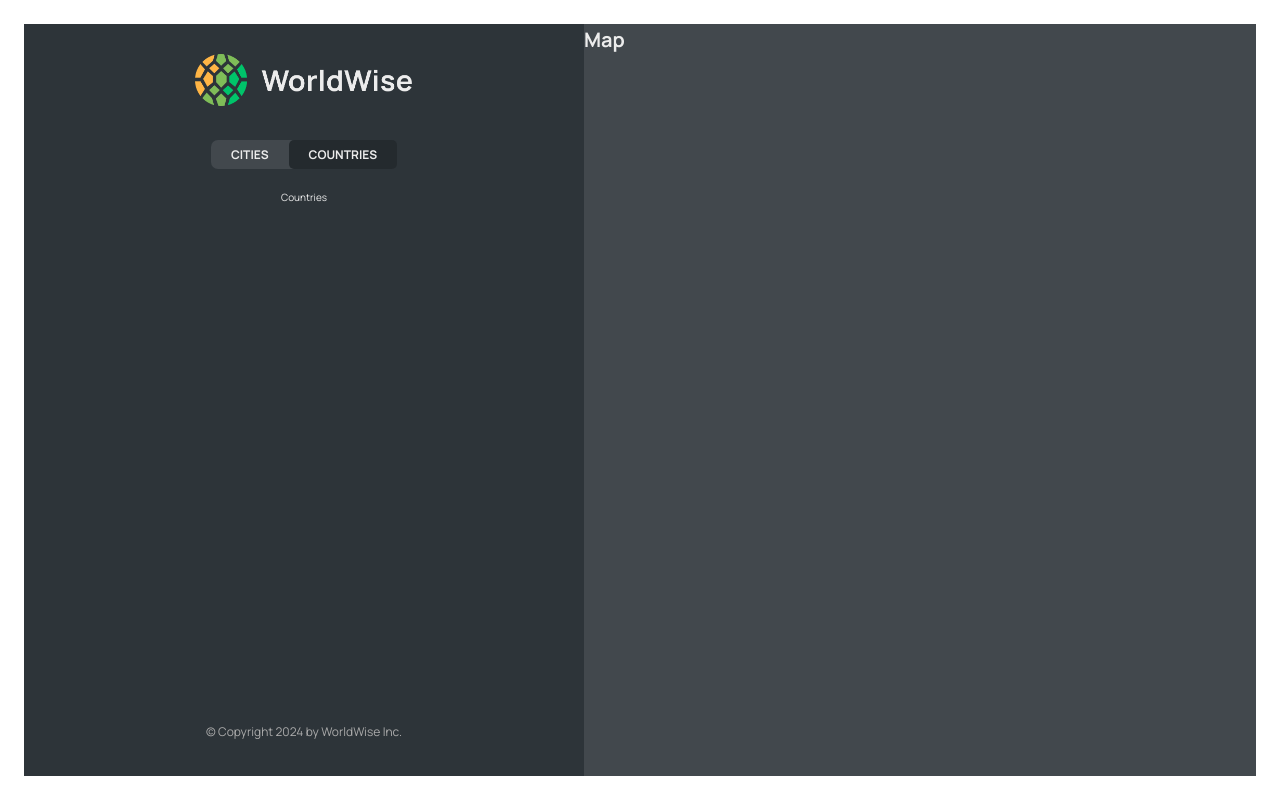
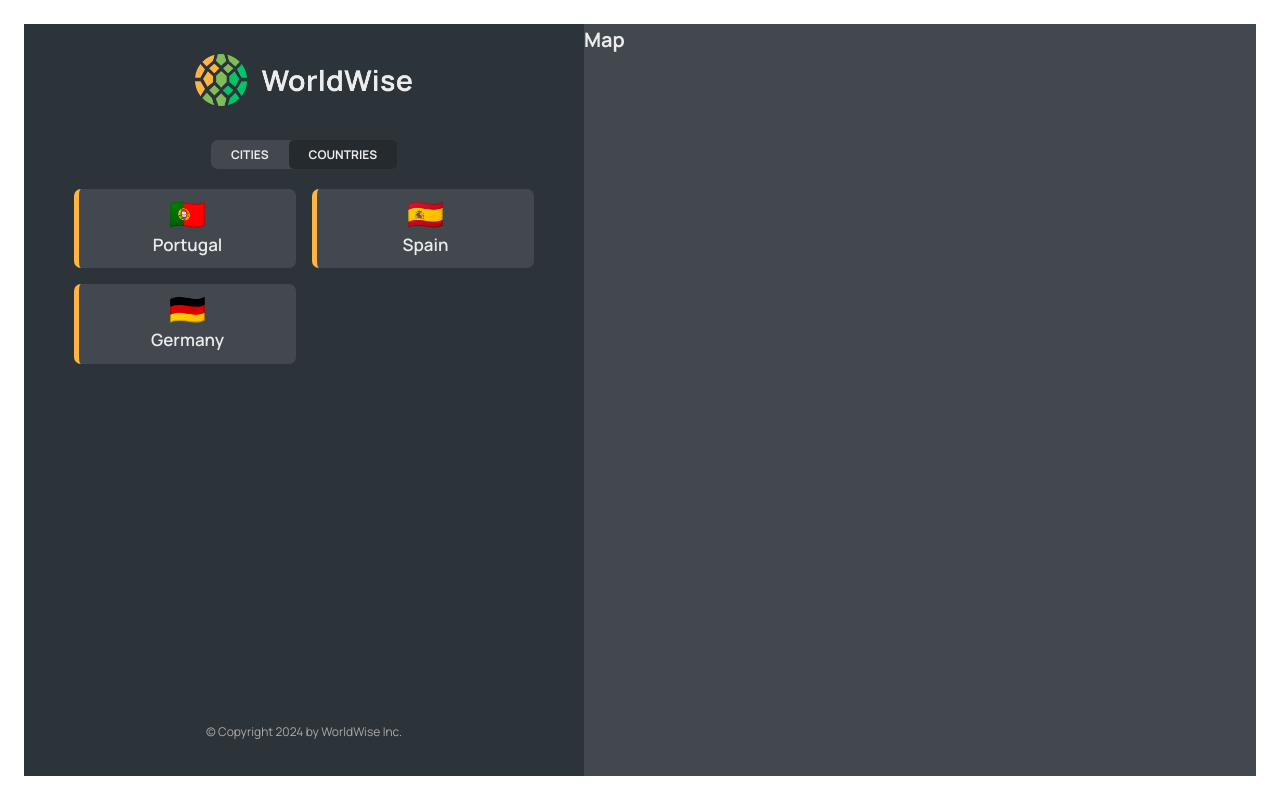
Before and after one commit to 94edwin89/WorldWise, a React (Vite) app: page /app/countries in a window 1280 px wide. Built offline with nearby package versions, Linux system fonts and the light colour scheme; data requests are answered from the project's data file.

Commit message:
Implementing the Countries List

```diff
--- a/package.json
+++ b/package.json
@@ -25,7 +25,7 @@
     "eslint-plugin-react": "^7.34.3",
     "eslint-plugin-react-hooks": "^4.6.2",
     "eslint-plugin-react-refresh": "^0.4.7",
-    "vite": "^5.3.4",
+    "vite": "^4.0.0",
     "vite-plugin-eslint": "^1.8.1"
   }
 }
--- a/src/App.jsx
+++ b/src/App.jsx
@@ -1,3 +1,4 @@
+import { useEffect, useState } from "react";
 import { BrowserRouter, Route, Routes } from "react-router-dom";
 import Product from "./pages/Product";
 import HomePage from "./pages/Homepage";
@@ -6,25 +7,25 @@
 import AppLayout from "./pages/AppLayout";
 import Login from "./pages/Login";
 import CityList from "./components/CityList";
-import { useEffect, useState } from "react";
+import CountryList from "./components/CountryList";
 
 const BASE_URL = "http://localhost:9000";
 
 export default function App() {
-  const [cities, SetCities] = useState([]);
-  const [isLoading, SetIsLoading] = useState(false);
+  const [cities, setCities] = useState([]);
+  const [isLoading, setIsLoading] = useState(false);
 
   useEffect(function () {
     async function fetchCities() {
       try {
-        SetIsLoading(true);
+        setIsLoading(true);
         const res = await fetch(`${BASE_URL}/cities`);
         const data = await res.json();
-        SetCities(data);
+        setCities(data);
       } catch {
         alert("There was an error loading data. . .");
       } finally {
-        SetIsLoading(false);
+        setIsLoading(false);
       }
     }
     fetchCities();
@@ -50,8 +51,14 @@
             path="cities"
             element={<CityList cities={cities} isLoading={isLoading} />}
           />
-          <Route path="countries" element={<p>Countries</p>} />
+
+          <Route
+            path="countries"
+            element={<CountryList cities={cities} isLoading={isLoading} />}
+          />
+
           <Route path="form" element={<p>Form</p>} />
+
         </Route>
 
         <Route path="*" element={<PageNotFound />} />
--- a/src/components/AppNav.jsx
+++ b/src/components/AppNav.jsx
@@ -7,7 +7,7 @@
     <nav className={styles.nav}>
       <ul>
         <li>
-          <NavLink to="cites">Cities</NavLink>
+          <NavLink to="cities">Cities</NavLink>
         </li>
         <li>
           <NavLink to="countries">Countries</NavLink>
--- a/src/components/CityItem.jsx
+++ b/src/components/CityItem.jsx
@@ -12,7 +12,7 @@
 
 
 export default function CityItem({ city }) {
-    console.log(city);
+
     const { cityName, emoji, date } = city;
     return (
         <li className={styles.cityItem}>
--- a/src/components/CityList.jsx
+++ b/src/components/CityList.jsx
@@ -5,15 +5,15 @@
 
 export default function CityList({ cities, isLoading }) {
 
-    if (isLoading) return <Spinner />;
+  if (isLoading) return <Spinner />;
 
-  if (!cities.length) return (
+  if (!cities.length)
+    return (
       <Message message="Add your first city by clicking on a city on the map" />
-        );
-
+    );
 
   return (
-    <ul className={styles.CityList}>
+    <ul className={styles.cityList}>
       {cities.map((city) => (
         <CityItem city={city} key={city.id} />
       ))}
--- /dev/null
+++ b/src/components/CountryList.jsx
@@ -0,0 +1,29 @@
+import Spinner from "./Spinner";
+import styles from "./CountryList.module.css";
+import CountryItem from "./CountryItem";
+import Message from "./Message";
+
+export default function CountryList({ cities, isLoading }) {
+  if (isLoading) return <Spinner />;
+
+  if (!cities.length)
+    return (
+      <Message message="Add your first city by clicking on a city on the map" />
+    );
+
+
+  const countries = cities.reduce((arr, city) => {
+    if (!arr.map((el) => el.country).includes(city.country))
+      return [...arr, { country: city.country, emoji: city.emoji }];
+    else return arr;
+  }, []);
+
+
+  return (
+    <ul className={styles.countryList}>
+      {countries.map((country) => (
+        <CountryItem country={country} />
+      ))}
+    </ul>
+  );
+}
```
Also changed, not shown: 1 other file (tests, documents, lock files or other folders).
